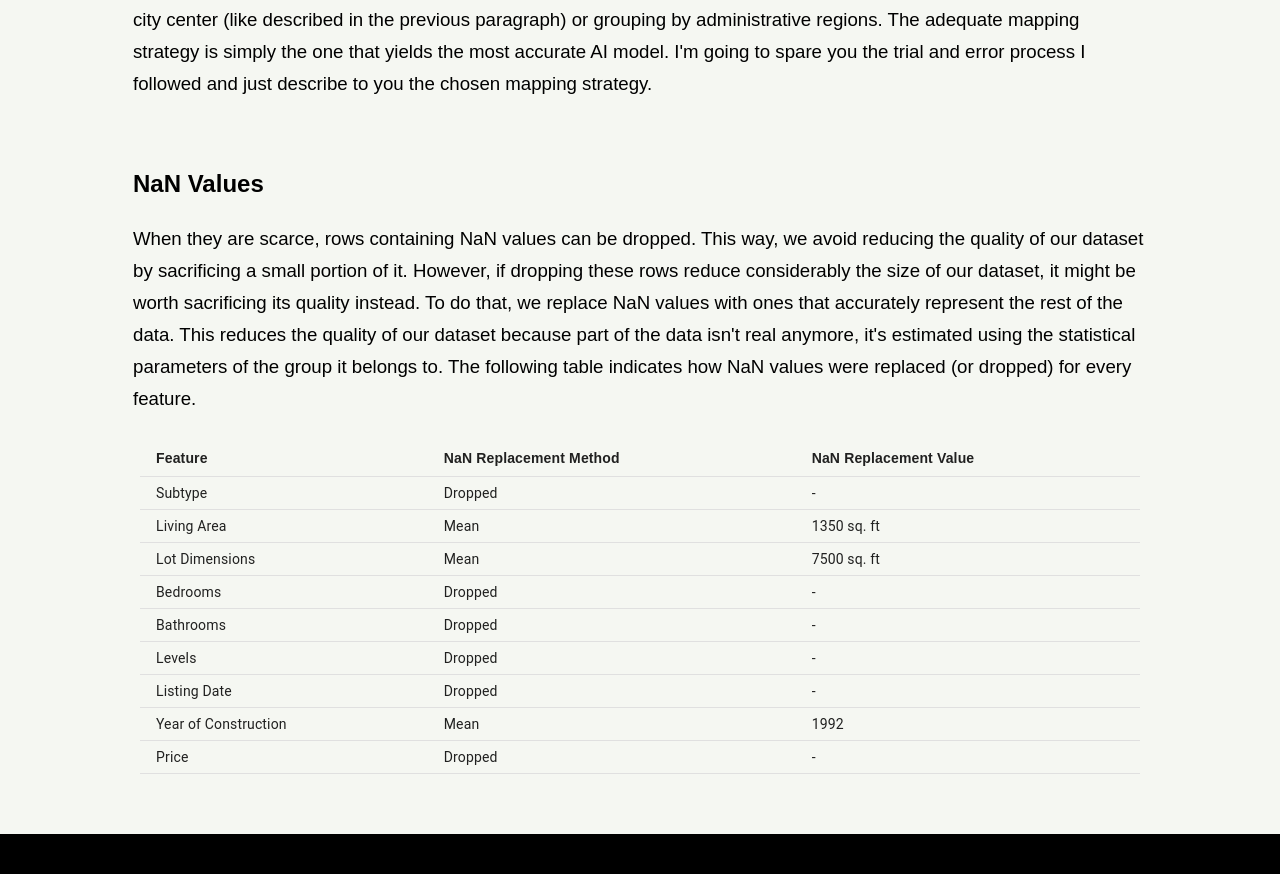
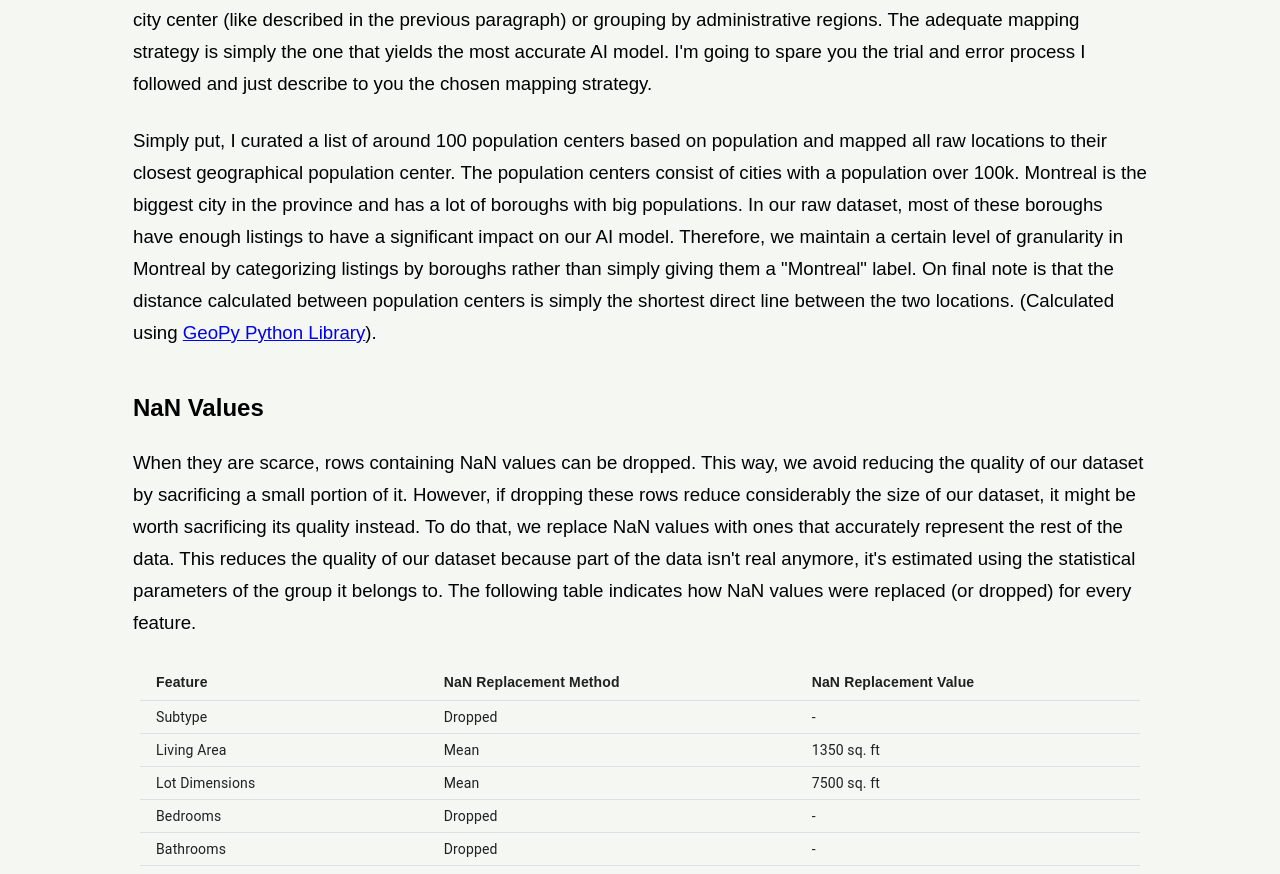
Before and after one commit to simkass/quebec-real-estate-app, a React (Create React App) app: page / in a window 1280 px wide. Shown: the part 7166-8040 px from the top of the page. Built offline with nearby package versions, Linux system fonts and the light colour scheme.

Commit message:
Complete location content

```diff
--- a/src/Preprocessing.js
+++ b/src/Preprocessing.js
@@ -319,7 +319,11 @@ function Preprocessing() {
             error process I followed and just describe to you the chosen mapping
             strategy.
           </p>
-          <p></p>
+          <p>Simply put, I curated a list of around 100 population centers based on population and mapped all raw locations to their closest geographical population center.
+              The population centers consist of cities with a population over 100k. Montreal is the biggest city in the province and has a lot of boroughs with big populations. In our raw dataset,
+              most of these boroughs have enough listings to have a significant impact on our AI model. Therefore, we maintain a certain level of granularity in Montreal by categorizing listings
+              by boroughs rather than simply giving them a "Montreal" label. On final note is that the distance calculated between population centers is simply the shortest direct line between the two locations. (Calculated using <a href="https://geopy.readthedocs.io/en/stable/" target="_blank">GeoPy Python Library</a>).
+          </p>
         </div>
 
         <div className="text">
```
